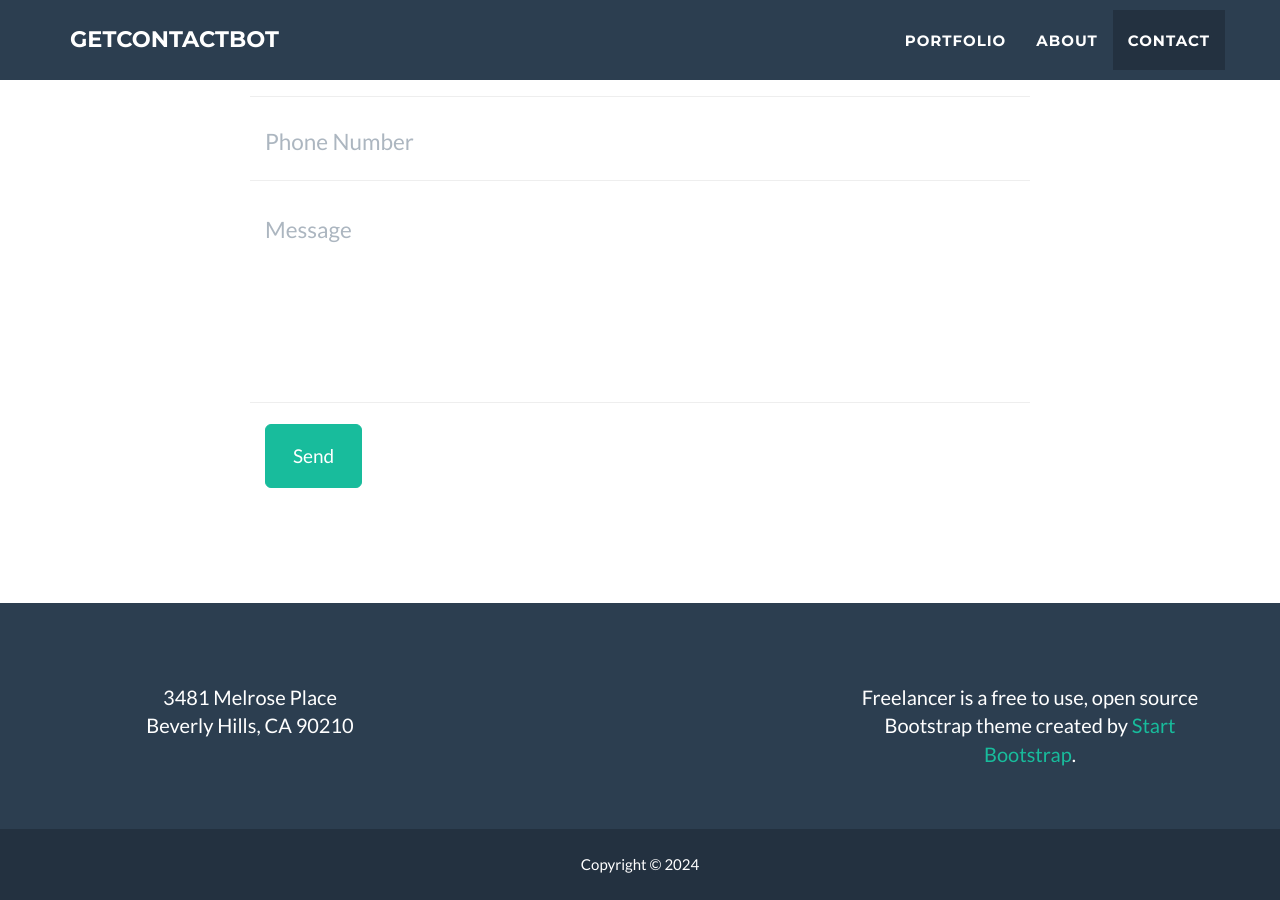
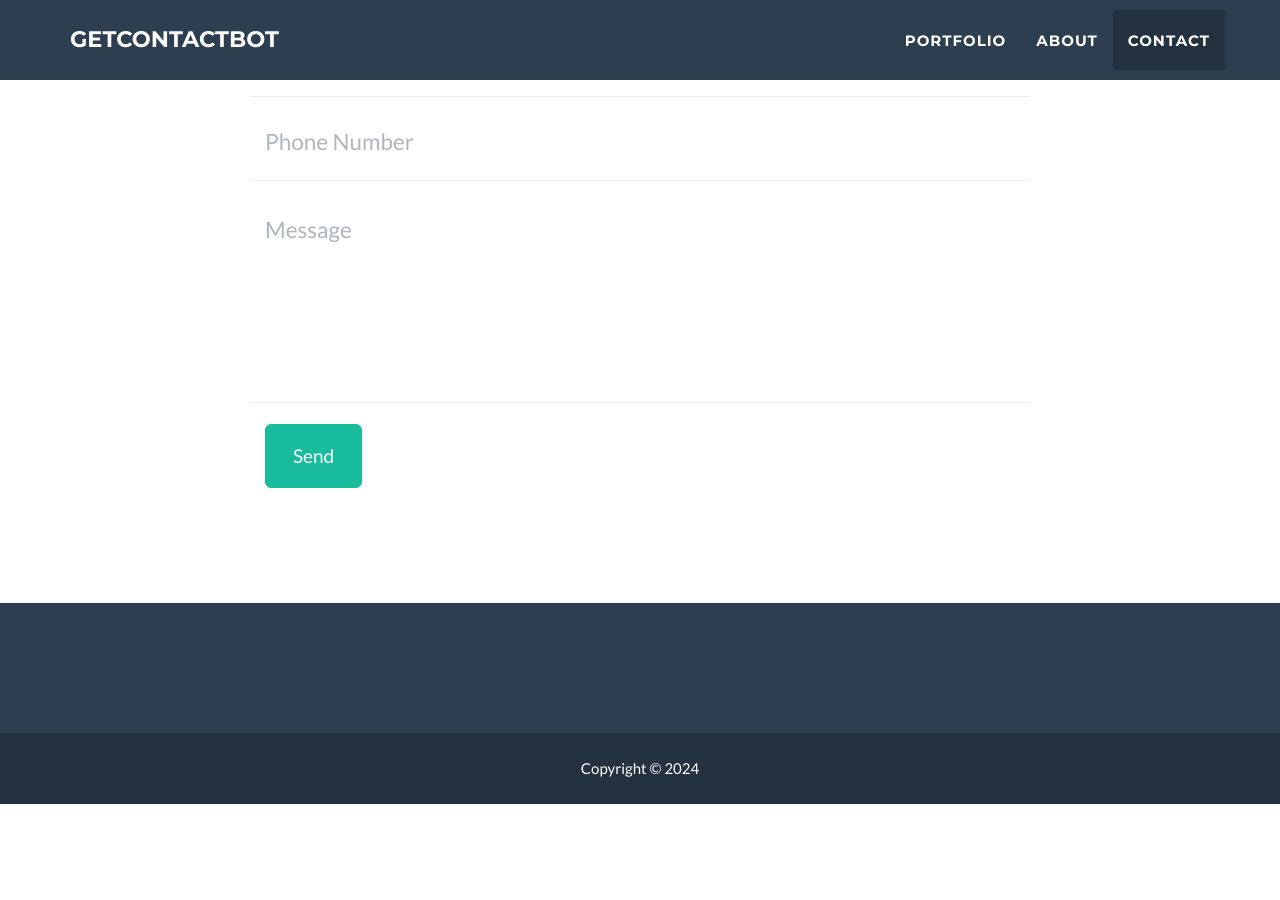
Before and after one commit to getcontactbot/getcontactbot.github.io, a Jekyll site: the page built from _posts/2014-07-18-project-1.markdown, in a window 1280 px wide and 900 px high, scrolled down 2526 px. Built offline with Jekyll 4.4.1, drawn with Linux system fonts in a browser that asks for light colours; after the commit the page ends 3330 px from its top, so only the background shows below that; some of the changed lines change nothing that is shown.

Commit message:
Update _config.yml

```diff
--- a/_config.yml
+++ b/_config.yml
@@ -51,12 +51,12 @@
 #     url: http://github.com/jekyll
 
 # Postal address (add as many lines as necessary)
-address:
-  - line: 3481 Melrose Place
-  - line: Beverly Hills, CA 90210
+# address:
+#   - line: 3481 Melrose Place
+#   - line: Beverly Hills, CA 90210
 
 # Credits content
-credits: 'Freelancer is a free to use, open source Bootstrap theme created by <a href="http://startbootstrap.com">Start Bootstrap</a>.'
+# credits: 'Freelancer is a free to use, open source Bootstrap theme created by <a href="http://startbootstrap.com">Start Bootstrap</a>.'
 
 # Build settings
 markdown: kramdown
```
